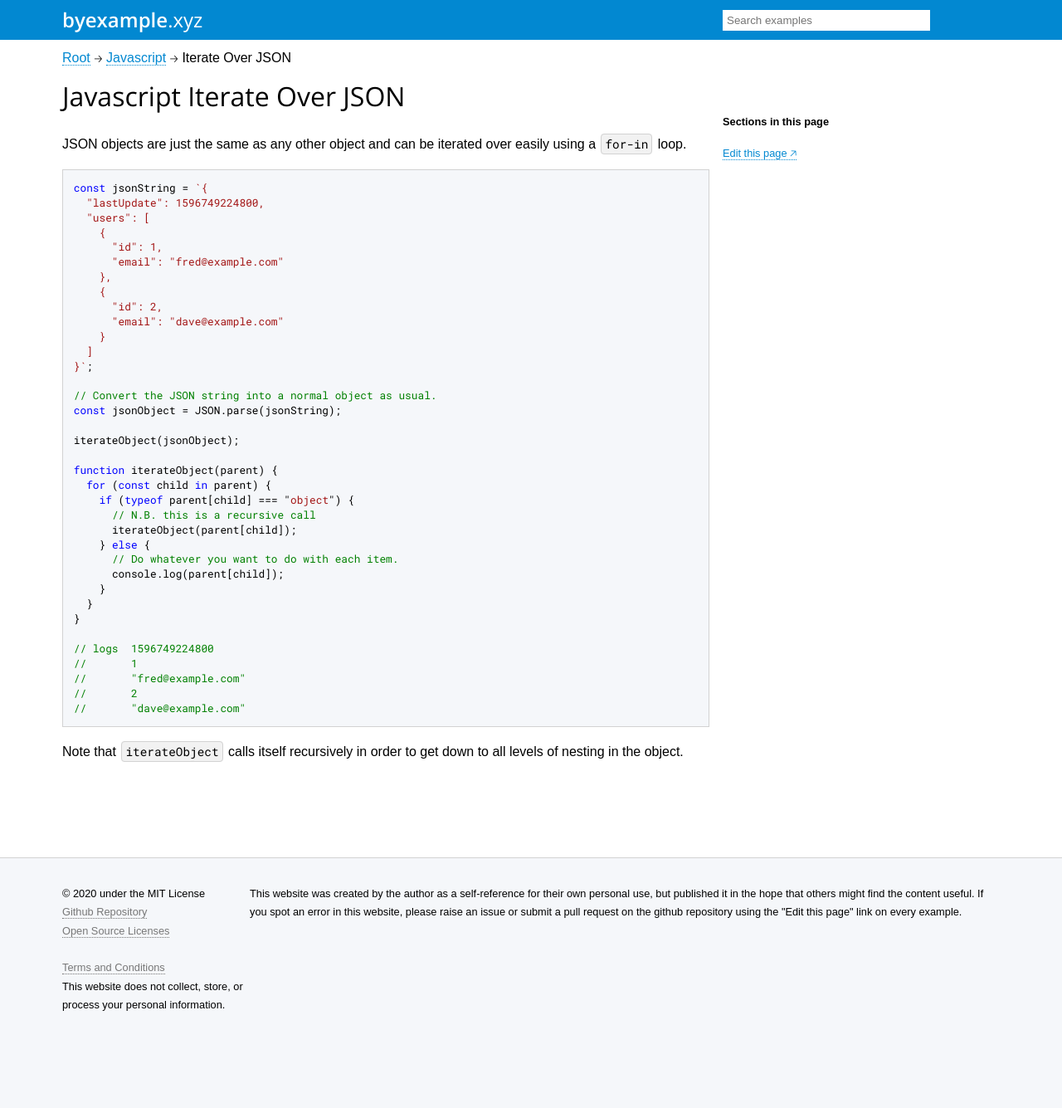
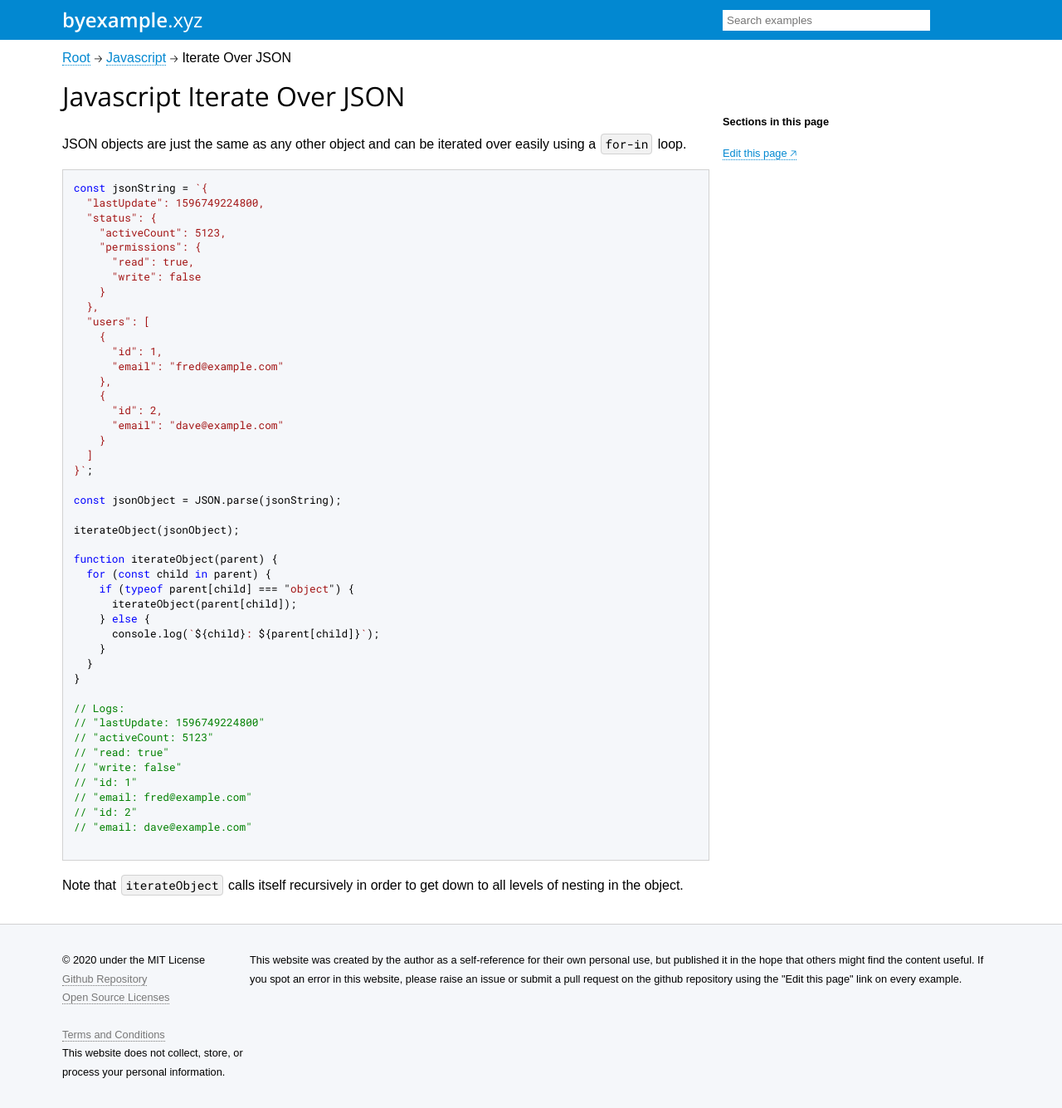
Before and after one commit to matt1/byexample.xyz, a Jekyll site: the page built from _examples/javascript/iterateJson.md, in a window 1280 px wide and 1335 px high. Shown: the whole window at 83% size. Built offline with Jekyll 4.4.1, drawn with Linux system fonts in a browser that asks for light colours.

Commit message:
Update iterateJson.md

````diff
--- a/_examples/javascript/iterateJson.md
+++ b/_examples/javascript/iterateJson.md
@@ -11,6 +11,13 @@ easily using a `for-in` loop.
 ```javascript
 const jsonString = `{
   "lastUpdate": 1596749224800,
+  "status": {
+    "activeCount": 5123,
+    "permissions": {
+      "read": true,
+      "write": false
+    }
+  },
   "users": [
     {
       "id": 1,
@@ -23,7 +30,6 @@ const jsonString = `{
   ]
 }`;
 
-// Convert the JSON string into a normal object as usual.
 const jsonObject = JSON.parse(jsonString);
 
 iterateObject(jsonObject);
@@ -31,20 +37,23 @@ iterateObject(jsonObject);
 function iterateObject(parent) {
   for (const child in parent) {
     if (typeof parent[child] === "object") {
-      // N.B. this is a recursive call
       iterateObject(parent[child]);
     } else {
-      // Do whatever you want to do with each item.
-      console.log(parent[child]);
+      console.log(`${child}: ${parent[child]}`);
     }
   }
 }
 
-// logs  1596749224800
-//       1
-//       "fred@example.com"
-//       2
-//       "dave@example.com"
+// Logs:
+// "lastUpdate: 1596749224800"
+// "activeCount: 5123"
+// "read: true"
+// "write: false"
+// "id: 1"
+// "email: fred@example.com"
+// "id: 2"
+// "email: dave@example.com"
+
 ```
 
 Note that `iterateObject` calls itself recursively in order to get down to all
````
